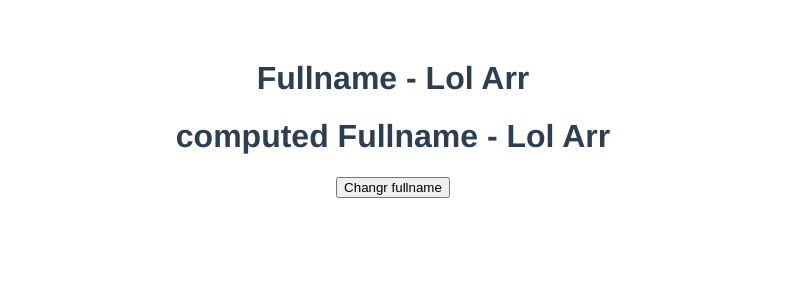
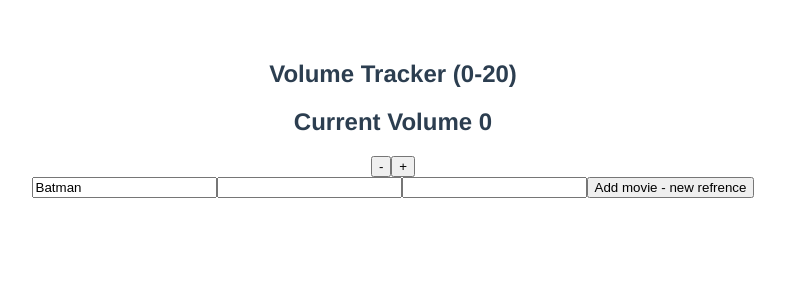
Before and after one commit to Omnish007/Vue-JS, a Vue app: page / in a window 1280 px wide. Shown: the top 300 px of the page, without its empty margins (247-1032 px from the left). Built offline with nearby package versions, Linux system fonts and the light colour scheme.

Commit message:
watchers

```diff
--- a/src/App.vue
+++ b/src/App.vue
@@ -3,31 +3,55 @@ export default {
     name: "App",
     data() {
         return {
-            firstname: "Lol",
-            lastname: "Arr",
+            volume: 0,
+            movie: "Batman",
+            movieInfo: {
+                title: "",
+                actor: "",
+            },
+            movieList: ["Batman", "superman"],
         };
     },
-    methods: {
-        getTotal() {
-            // call all time any  chages in ui
-            console.log("getTotal from method called");
-            return this.items.reduce((total, curr) => (total += curr.price), 0);
+    methods: {},
+    computed: {},
+    watch: {
+        volume(newValue, oldValue) {
+            if (newValue > oldValue && newValue === 16) {
+                alert(
+                    "Listening to a high volume for a long time may damage your hearing"
+                );
+            }
         },
 
-        changeFullName() {
-            this.fullname = "Clark Kent";
+        // if we provide default value to movie property on page load api is not calling in console message
+        // movie(newValue) {
+        //     console.log(`calling api with movie name = ${newValue}`);
+        // },
+
+        // if we want to solve above problem then use below code
+        movie: {
+            handler(newValue) {
+                console.log(`calling api with movie name = ${newValue}`);
+            },
+            // invoke function on page load
+            immediate: true,
         },
-    },
-    computed: {
-        fullname: {
-            get() {
-                return `${this.firstname} ${this.lastname}`;
+
+        movieInfo: {
+            handler(newValue) {
+                console.log(
+                    `calling api with movie title = ${newValue.title} and actor = ${newValue.actor}`
+                );
             },
-            set(value) {
-                const names = value.split(" ");
-                this.firstname = names[0];
-                this.lastname = names[1];
+            // without deep : true watcher not track changes in object or array
+            deep: true,
+        },
+
+        movieList: {
+            handler(newValue) {
+                console.log(`Update list ${newValue}`);
             },
+            // deep: true,
         },
     },
 };
@@ -35,10 +59,23 @@ export default {
 
 
 <template>
-    <h1>Fullname - {{ firstname }} {{ lastname }}</h1>
-    <h1>computed Fullname - {{ fullname }}</h1>
+    <h2>Volume Tracker (0-20)</h2>
+    <h2>Current Volume {{ volume }}</h2>
+    <div>
+        <button @click="volume -= 2">-</button>
+        <button @click="volume += 2">+</button>
+    </div>
+    <input type="text" v-model="movie" />
 
-    <button @click="changeFullName">Changr fullname</button>
+    <input type="text" v-model="movieInfo.title" />
+    <input type="text" v-model="movieInfo.actor" />
+    <!-- deep true is required since we mutet arr or obj  -->
+    <!-- <button @click="movieList.push(['wonder women'])">Add movie - mutet</button> -->
+
+    <!-- deep true is not required since we change refrence ofarr or obj  -->
+    <button @click="movieList = movieList.concat(['wonder women'])">
+        Add movie - new refrence
+    </button>
 </template>
 
 
```
